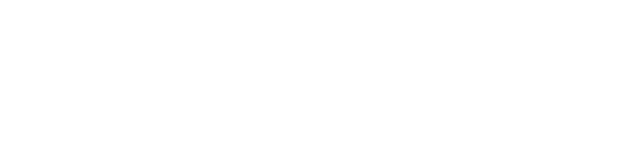
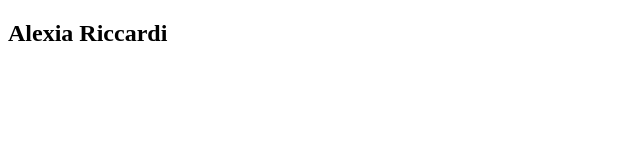
Before and after one commit to jove06/foobar, a plain HTML site: page index.html in a window 1280 px wide. Shown: the whole page, without its empty margins (0-640 px from the left). Drawn offline with Linux system fonts and the light colour scheme.

Commit message:
update h2 with my name

```diff
--- a/index.html
+++ b/index.html
@@ -6,6 +6,6 @@
     <title>Document</title>
 </head>
 <body>
-    <h2></h2>
+    <h2>Alexia Riccardi</h2>
 </body>
 </html>
```
